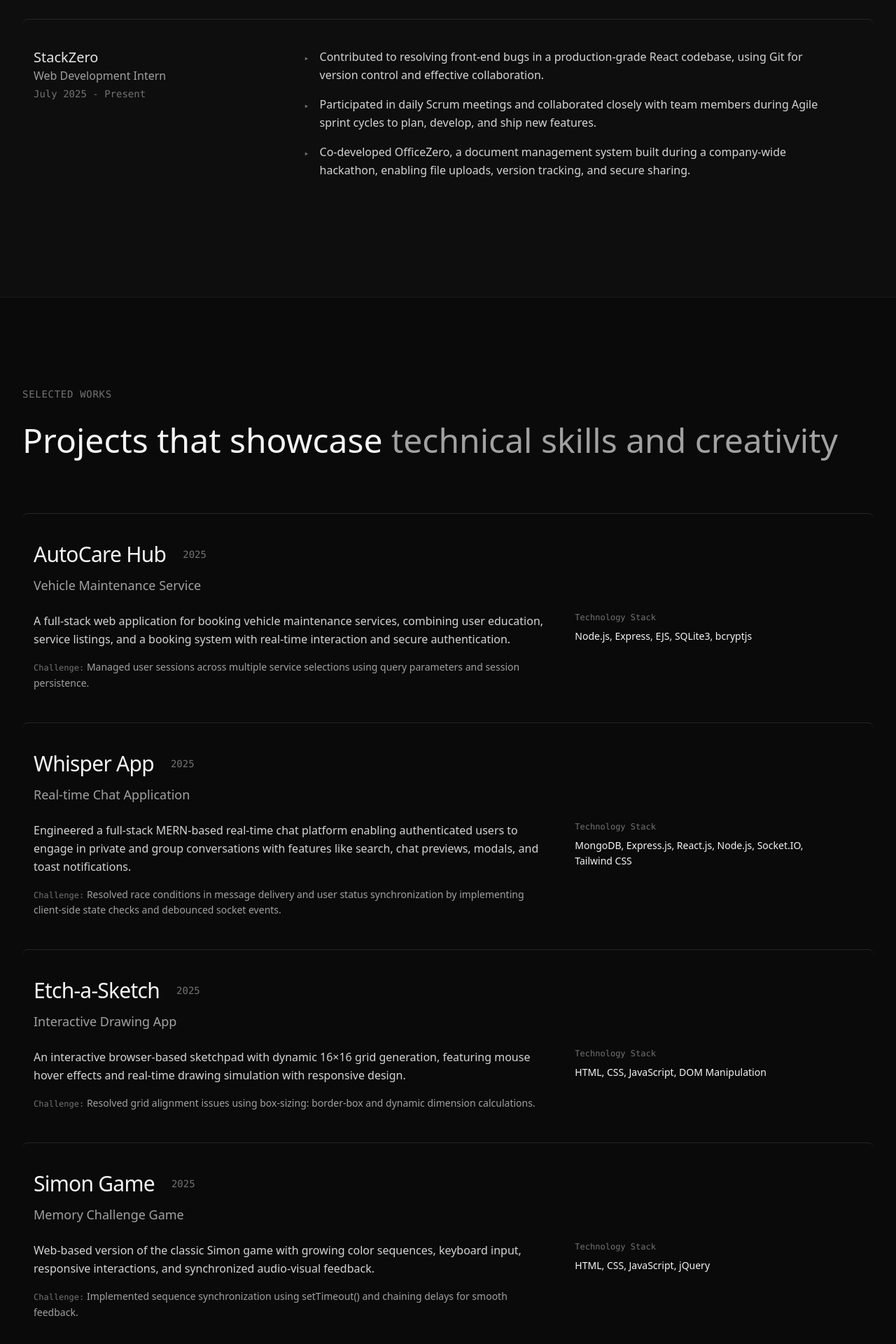
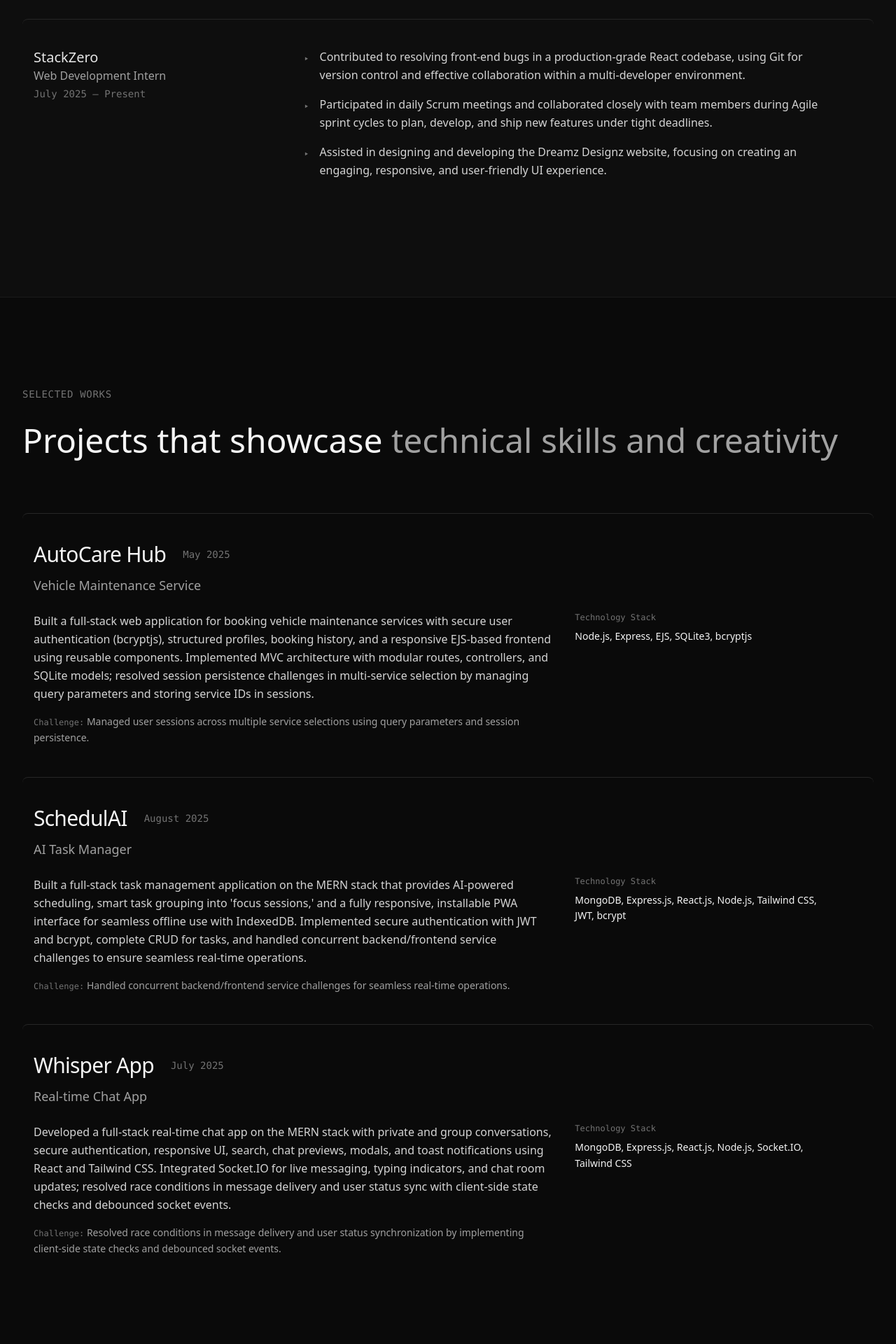
Before and after one commit to narendranvelaga24/portfolio, a React (Vite) app: page / in a window 1280 px wide. Shown: the part 1800-3720 px from the top of the page at 70% size. Built offline with nearby package versions, Linux system fonts and the light colour scheme.

Commit message:
update resume and data index

```diff
--- a/src/data/index.js
+++ b/src/data/index.js
@@ -10,38 +10,29 @@ export const projectsData = [
     {
         title: "AutoCare Hub",
         subtitle: "Vehicle Maintenance Service",
-        year: "2025",
-        description: "A full-stack web application for booking vehicle maintenance services, combining user education, service listings, and a booking system with real-time interaction and secure authentication.",
+        year: "May 2025",
+        description: "Built a full-stack web application for booking vehicle maintenance services with secure user authentication (bcryptjs), structured profiles, booking history, and a responsive EJS-based frontend using reusable components. Implemented MVC architecture with modular routes, controllers, and SQLite models; resolved session persistence challenges in multi-service selection by managing query parameters and storing service IDs in sessions.",
         tech: "Node.js, Express, EJS, SQLite3, bcryptjs",
         challenges: "Managed user sessions across multiple service selections using query parameters and session persistence.",
         url: "https://github.com/narendranvelaga24/service-booking-app"
     },
     {
+        title: "SchedulAI",
+        subtitle: "AI Task Manager",
+        year: "August 2025",
+        description: "Built a full-stack task management application on the MERN stack that provides AI-powered scheduling, smart task grouping into 'focus sessions,' and a fully responsive, installable PWA interface for seamless offline use with IndexedDB. Implemented secure authentication with JWT and bcrypt, complete CRUD for tasks, and handled concurrent backend/frontend service challenges to ensure seamless real-time operations.",
+        tech: "MongoDB, Express.js, React.js, Node.js, Tailwind CSS, JWT, bcrypt",
+        challenges: "Handled concurrent backend/frontend service challenges for seamless real-time operations.",
+        url: "https://github.com/narendranvelaga24/AI-Task-Manager"
+    },
+    {
         title: "Whisper App",
-        subtitle: "Real-time Chat Application",
-        year: "2025",
-        description: "Engineered a full-stack MERN-based real-time chat platform enabling authenticated users to engage in private and group conversations with features like search, chat previews, modals, and toast notifications.",
+        subtitle: "Real-time Chat App",
+        year: "July 2025",
+        description: "Developed a full-stack real-time chat app on the MERN stack with private and group conversations, secure authentication, responsive UI, search, chat previews, modals, and toast notifications using React and Tailwind CSS. Integrated Socket.IO for live messaging, typing indicators, and chat room updates; resolved race conditions in message delivery and user status sync with client-side state checks and debounced socket events.",
         tech: "MongoDB, Express.js, React.js, Node.js, Socket.IO, Tailwind CSS",
         challenges: "Resolved race conditions in message delivery and user status synchronization by implementing client-side state checks and debounced socket events.",
         url: "https://github.com/narendranvelaga24/whisper-chat"
-    },
-    {
-        title: "Etch-a-Sketch",
-        subtitle: "Interactive Drawing App",
-        year: "2025",
-        description: "An interactive browser-based sketchpad with dynamic 16×16 grid generation, featuring mouse hover effects and real-time drawing simulation with responsive design.",
-        tech: "HTML, CSS, JavaScript, DOM Manipulation",
-        challenges: "Resolved grid alignment issues using box-sizing: border-box and dynamic dimension calculations.",
-        url: "https://github.com/narendranvelaga24/Etch-a-Sketch"
-    },
-    {
-        title: "Simon Game",
-        subtitle: "Memory Challenge Game",
-        year: "2025",
-        description: "Web-based version of the classic Simon game with growing color sequences, keyboard input, responsive interactions, and synchronized audio-visual feedback.",
-        tech: "HTML, CSS, JavaScript, jQuery",
-        challenges: "Implemented sequence synchronization using setTimeout() and chaining delays for smooth feedback.",
-        url: "https://github.com/narendranvelaga24/The-Simon-Game"
     }
 ];
 
@@ -49,11 +40,11 @@ export const experiencesData = [
     {
         company: "StackZero",
         role: "Web Development Intern",
-        period: "July 2025 - Present",
+        period: "July 2025 – Present",
         description: [
-            "Contributed to resolving front-end bugs in a production-grade React codebase, using Git for version control and effective collaboration.",
-            "Participated in daily Scrum meetings and collaborated closely with team members during Agile sprint cycles to plan, develop, and ship new features.",
-            "Co-developed OfficeZero, a document management system built during a company-wide hackathon, enabling file uploads, version tracking, and secure sharing."
+            "Contributed to resolving front-end bugs in a production-grade React codebase, using Git for version control and effective collaboration within a multi-developer environment.",
+            "Participated in daily Scrum meetings and collaborated closely with team members during Agile sprint cycles to plan, develop, and ship new features under tight deadlines.",
+            "Assisted in designing and developing the Dreamz Designz website, focusing on creating an engaging, responsive, and user-friendly UI experience."
         ],
         url: "https://www.stackzero.in/"
     }
```
Also changed, not shown: 1 other file (tests, documents, lock files or other folders).
